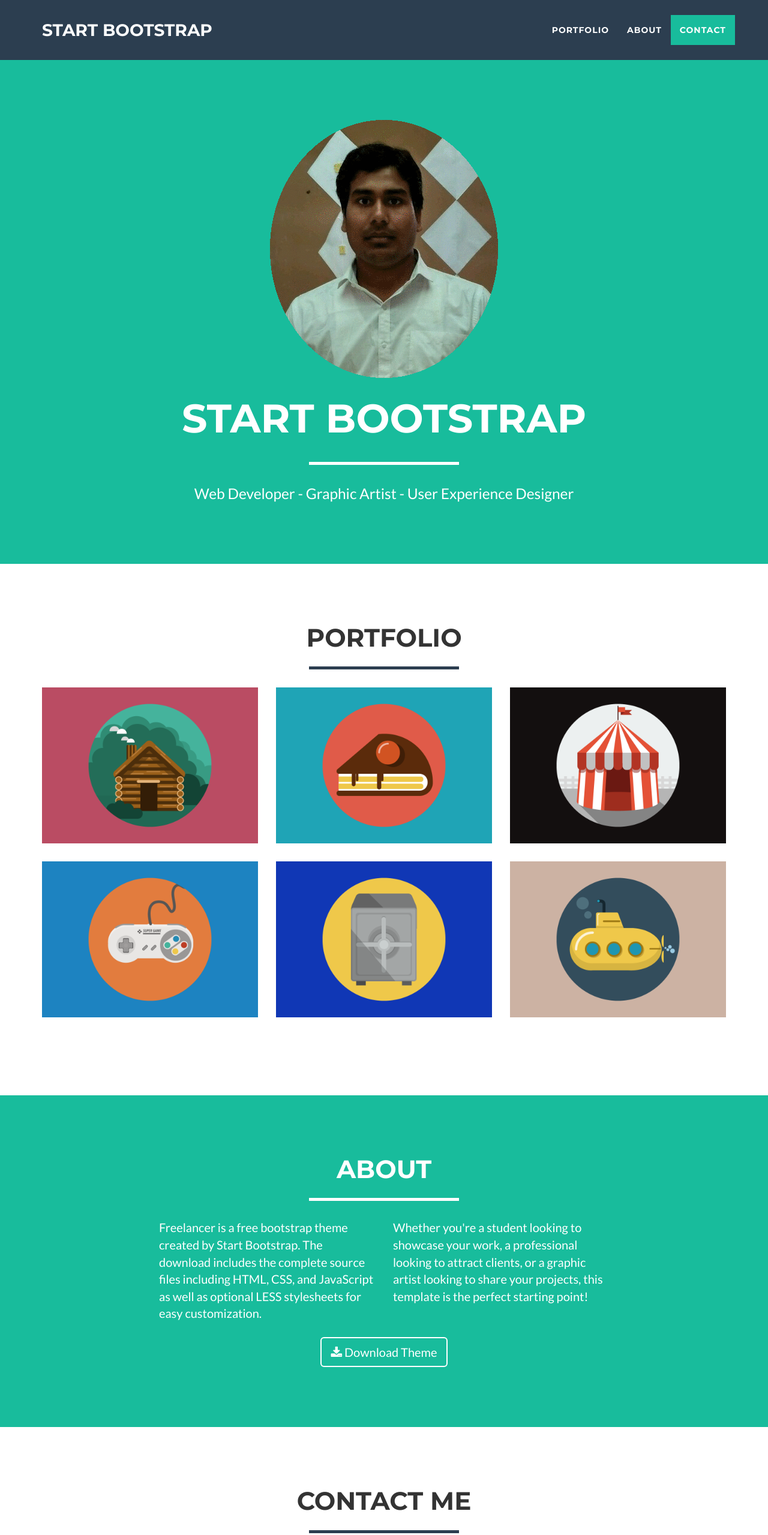
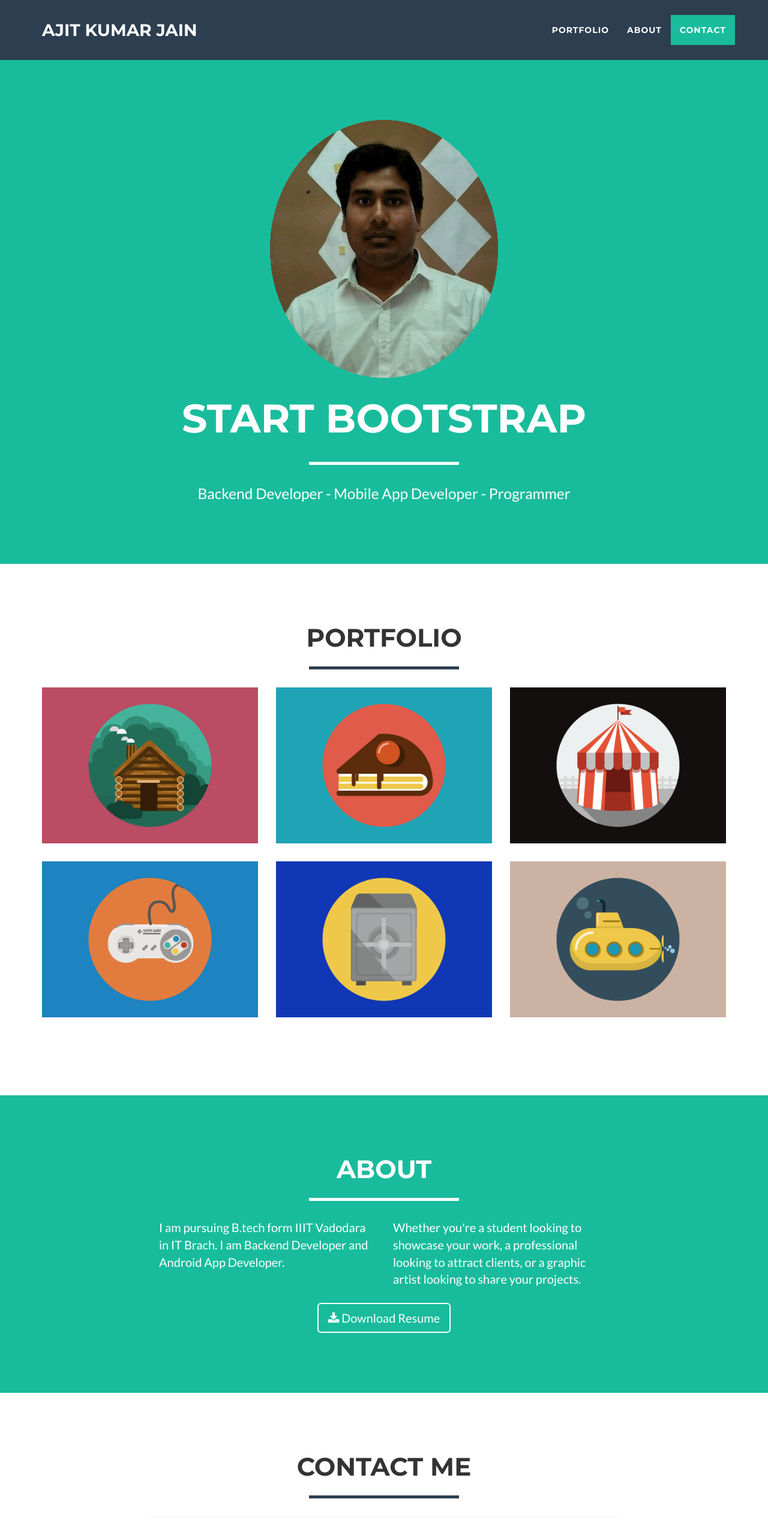
Before and after one commit to ajit123jain/ajit123jain.github.io, a website: page index.html in a window 1280 px wide. Shown: the top 2559 px of the page at 60% size. Drawn offline with nearby package versions, Linux system fonts and the light colour scheme.

Commit message:
Change Name

```diff
--- a/index.html
+++ b/index.html
@@ -7,9 +7,9 @@
     <meta http-equiv="X-UA-Compatible" content="IE=edge">
     <meta name="viewport" content="width=device-width, initial-scale=1">
     <meta name="description" content="">
-    <meta name="author" content="">
+    <meta name="author" content="Ajit Kumar Jain">
 
-    <title>Freelancer - Start Bootstrap Theme</title>
+    <title>Ajit Kumar Jain</title>
 
     <!-- Bootstrap Core CSS -->
     <link href="vendor/bootstrap/css/bootstrap.min.css" rel="stylesheet">
@@ -41,7 +41,7 @@
                 <button type="button" class="navbar-toggle" data-toggle="collapse" data-target="#bs-example-navbar-collapse-1">
                     <span class="sr-only">Toggle navigation</span> Menu <i class="fa fa-bars"></i>
                 </button>
-                <a class="navbar-brand" href="#page-top">Start Bootstrap</a>
+                <a class="navbar-brand" href="#page-top">AJIT KUMAR JAIN</a>
             </div>
 
             <!-- Collect the nav links, forms, and other content for toggling -->
@@ -75,7 +75,7 @@
                     <div class="intro-text">
                         <span class="name">Start Bootstrap</span>
                         <hr class="star-light">
-                        <span class="skills">Web Developer - Graphic Artist - User Experience Designer</span>
+                        <span class="skills">Backend Developer - Mobile App Developer - Programmer</span>
                     </div>
                 </div>
             </div>
@@ -167,14 +167,14 @@
             </div>
             <div class="row">
                 <div class="col-lg-4 col-lg-offset-2">
-                    <p>Freelancer is a free bootstrap theme created by Start Bootstrap. The download includes the complete source files including HTML, CSS, and JavaScript as well as optional LESS stylesheets for easy customization.</p>
+                    <p>I am pursuing B.tech form IIIT Vadodara in IT Brach. I am Backend Developer and Android App Developer.</p>
                 </div>
                 <div class="col-lg-4">
-                    <p>Whether you're a student looking to showcase your work, a professional looking to attract clients, or a graphic artist looking to share your projects, this template is the perfect starting point!</p>
+                    <p>Whether you're a student looking to showcase your work, a professional looking to attract clients, or a graphic artist looking to share your projects. </p>
                 </div>
                 <div class="col-lg-8 col-lg-offset-2 text-center">
-                    <a href="#" class="btn btn-lg btn-outline">
-                        <i class="fa fa-download"></i> Download Theme
+                    <a href="https://drive.google.com/open?id=0B39wBtCVoIDgalN1NWE5TFQ1cGs" class="btn btn-lg btn-outline">
+                        <i class="fa fa-download"></i> Download Resume
                     </a>
                 </div>
             </div>
@@ -267,8 +267,8 @@
                         </ul>
                     </div>
                     <div class="footer-col col-md-4">
-                        <h3>About Freelancer</h3>
-                        <p>Freelance is a free to use, open source Bootstrap theme created by <a href="http://startbootstrap.com">Start Bootstrap</a>.</p>
+                        <h3>About Me</h3>
+                        <p>This is my portfolio page to showing my work to the world.<a href="http://ajit1515ajit.github.io"> My Profile</a>.</p>
                     </div>
                 </div>
             </div>
```
